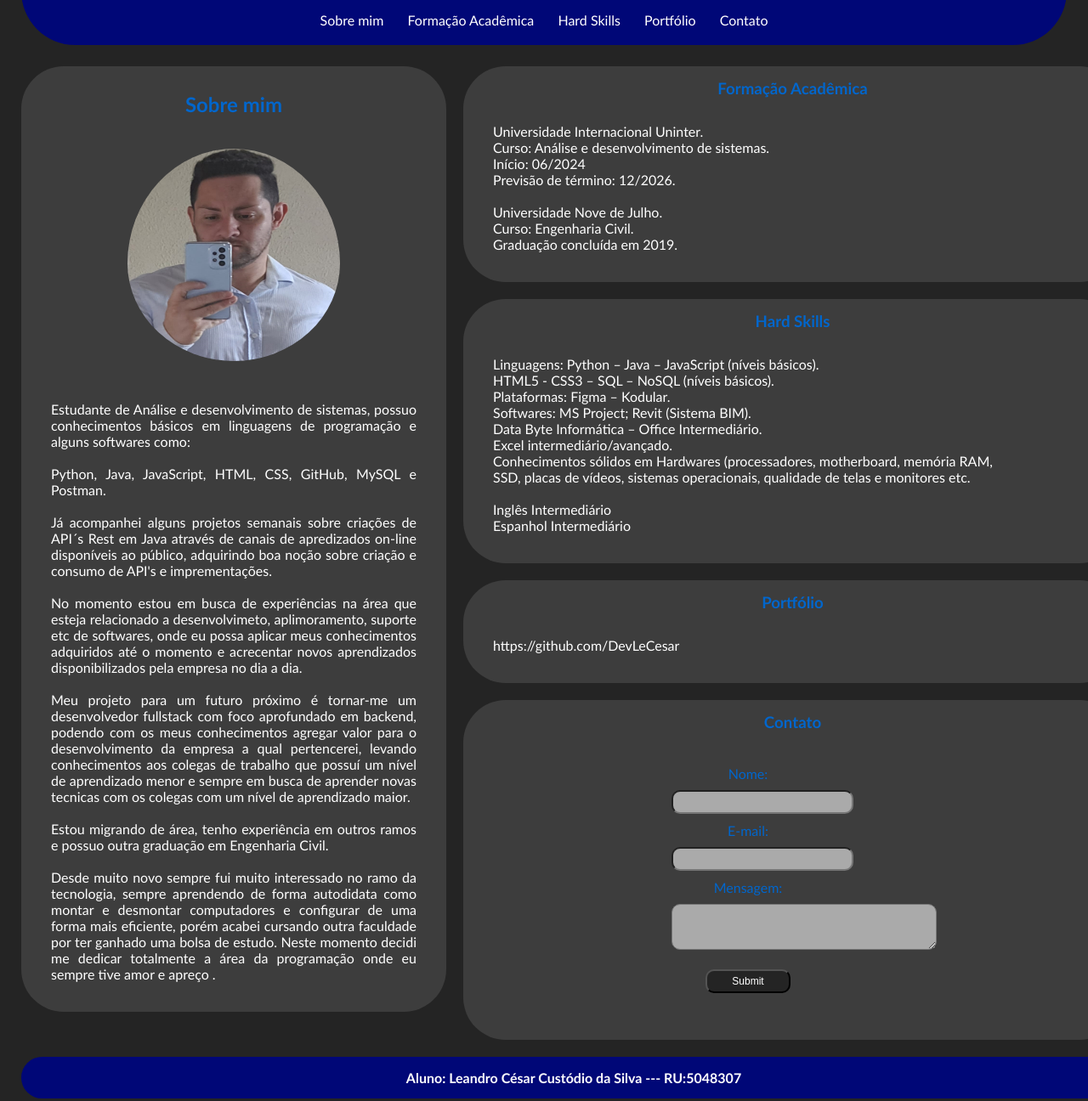
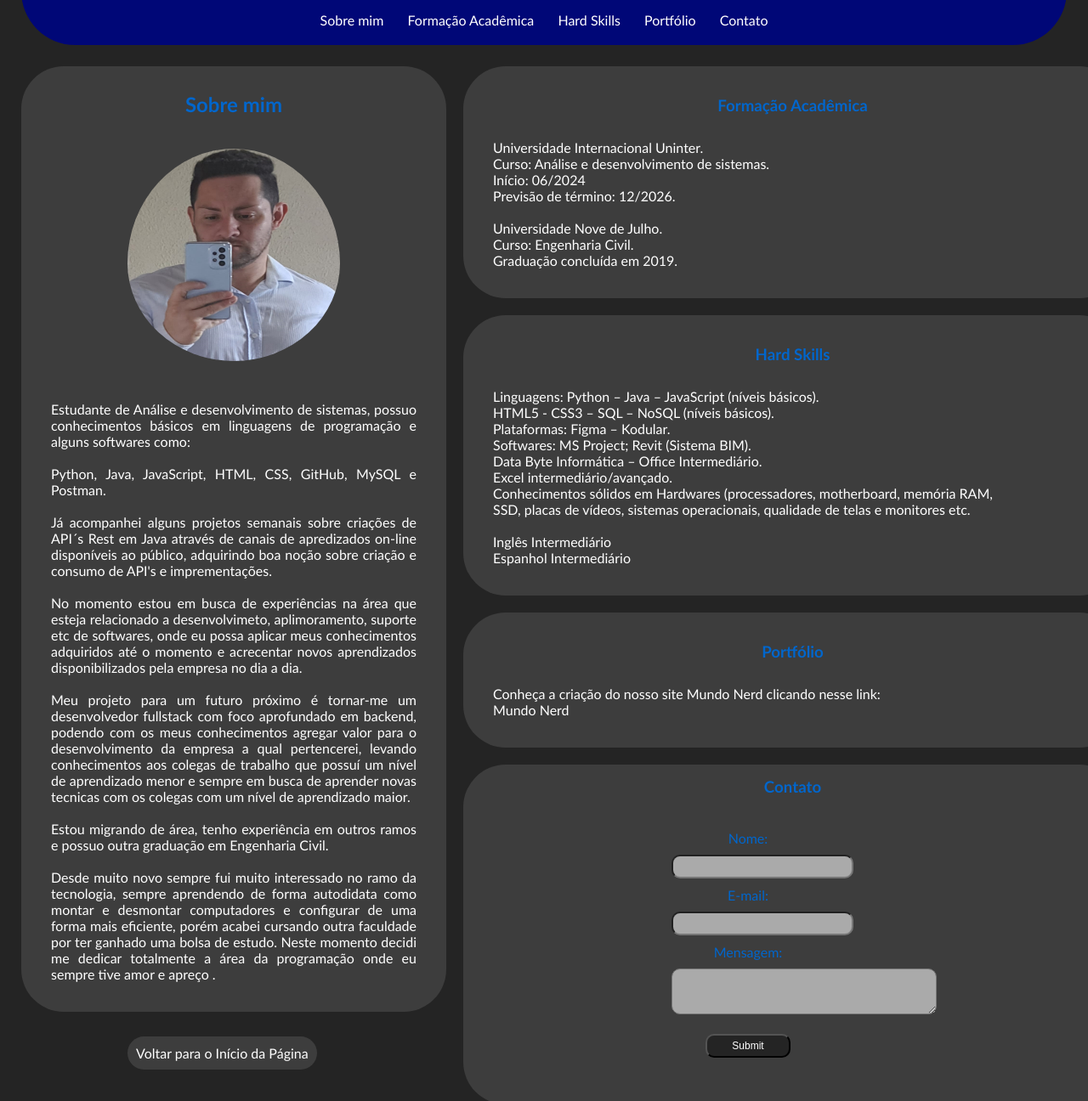
Before and after one commit to DevLeCesar/PortfolioWeb, a plain HTML site: page index.html in a window 1280 px wide. Shown: the part 89-1385 px from the top of the page at 85% size. Drawn offline with Linux system fonts and the light colour scheme.

Commit message:
Add files via upload

```diff
--- a/css/style.css
+++ b/css/style.css
@@ -122,7 +122,7 @@ FORMATAÇÃO DO LADO DIREITO
 }
 
 .post-right{
-    font-size: 13px;
+    font-size: 16px;
     padding: 20px;
 }
 
@@ -190,6 +190,16 @@ FORMATAÇÃO DO FORMULÁRIO
     background-color: #242424;
 }
 
+#inicio{
+    width: 250px;
+    background-color: #3d3d3d;
+    margin: 0px 0px 0px 125px;
+    padding: 10px;
+    text-align: center;
+    border-radius: 180px;
+
+}
+
 /*
 FORMATAÇÃO DO RODAPÉ
 */
--- a/index.html
+++ b/index.html
@@ -19,11 +19,12 @@
         </div>
 
         <div id="menu">
-            <a href="Sobre mim.html">Sobre mim</a>
-            <a href="Formacão Acadêmica.html">Formação Acadêmica</a>
-            <a href="Hard Skills.html">Hard Skills</a>
-            <a href="Portfólio.html">Portfólio</a>
-            <a href="Contato.html">Contato</a>
+            <a href="#Sobre-mim">Sobre mim</a>
+            <a href="#Formacão-Acadêmica">Formação Acadêmica</a>
+            <a href="#Hard-Skills">Hard Skills</a>
+            <a href="#Portfólio">Portfólio</a>
+            <a href="#Contato">Contato</a>
+
         </div>
 
     </div>
@@ -34,7 +35,7 @@
         <div id="posts">
 
             <!--postagem 1-->
-            <div class="post">
+            <div class="post" id="Sobre-mim">
                 <h2>Sobre mim</h2><br><br>
                 <img class="img-post" src="imagens/foto.png"><br><br>
 
@@ -48,18 +49,19 @@
                     Desde muito novo sempre fui muito interessado no ramo da tecnologia, sempre aprendendo de forma autodidata como montar e desmontar computadores e configurar de uma forma mais eficiente, porém acabei cursando outra faculdade por ter ganhado uma bolsa de estudo. Neste momento decidi me dedicar totalmente a área da programação onde eu sempre tive amor e apreço .
                 </p>
 
-            </div>
+            </div><br>
             <!--fechamento postagem -->
-
+        <a href="#header" id="inicio"> Voltar para o Início da Página</a>
         </div>
         <!-- POSTAGENS LADO DIREITO -->
         <div id="right-side">
 
             <!-- abertura postagem 1 -->
             <div class="content-right">
-                <h3>Formação Acadêmica</h3>
 
-                <div class="post-right">
+                <div class="post-right" id="Formacão-Acadêmica">
+                    <h3>Formação Acadêmica</h3><br>
+
                     <p>
                     Universidade Internacional Uninter.<br>
                     Curso: Análise e desenvolvimento de sistemas.<br>
@@ -75,9 +77,11 @@
             </div>
             <!-- abertura postagem 2 -->
             <div class="content-right">
-                <h3>Hard Skills</h3>
 
-                <div class="post-right">
+
+                <div class="post-right" id="Hard-Skills">
+                    <h3>Hard Skills</h3><br>
+
                     <p>
                     Linguagens: Python – Java – JavaScript (níveis básicos).<br>
                     HTML5 - CSS3 – SQL – NoSQL (níveis básicos).<br>
@@ -97,12 +101,13 @@
 
             <div class="content-right">
             <!-- abertura postagem 3 -->
-                <h3>Portfólio</h3>
 
-                <div class="post-right">
+                <div class="post-right" id="Portfólio">
+                    <h3>Portfólio</h3><br>
+
                     <p>
-
-                    <a href="portfolio">https://github.com/DevLeCesar </a>
+                     Conheça a criação do nosso site Mundo Nerd clicando nesse link:<br>
+                    <a href="https://www.nube.com.br/">Mundo Nerd</a>
                     </p>
 
                 </div>
@@ -113,7 +118,7 @@
             <!-- abertura postagem 4-->
                 <h3>Contato</h3>
 
-                <div class="post-right">
+                <div class="post-right" id="Contato">
 
             <form action="#" method="post" id="label">
                 <label for="nome">Nome:</label>
@@ -136,6 +141,7 @@
         <!-- RODAPÉ -->
         <div id="footer">
             Aluno: Leandro César Custódio da Silva --- RU:5048307
+
         </div>
 
     </div>
```
